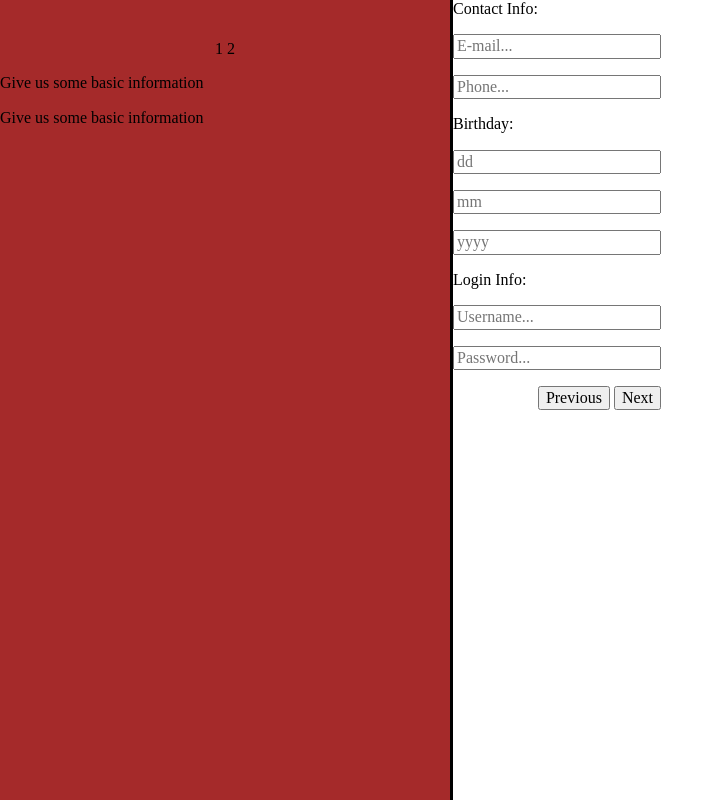
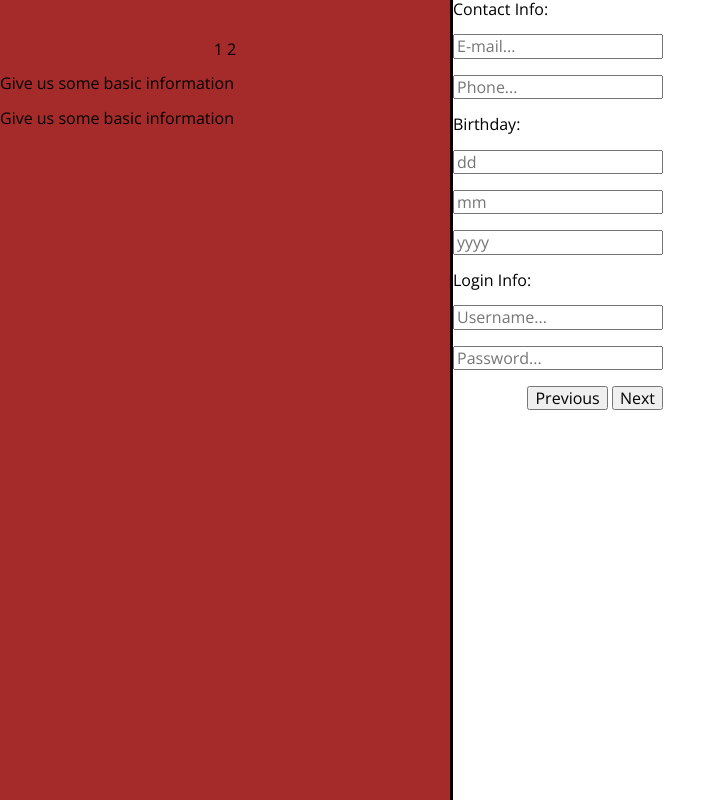
Before and after one commit to emre-crg/dopigo-challenge, a website: page index.html in a window 1280 px wide. Shown: the whole page, without its empty margins (0-726 px from the left). Drawn offline with nearby package versions, Linux system fonts and the light colour scheme.

Commit message:
font dosyası eklendi

```diff
--- a/index.html
+++ b/index.html
@@ -7,6 +7,8 @@
   <meta name="viewport" content="width=device-width, initial-scale=1.0">
   <title>Dopigo Challenge</title>
   <link rel="stylesheet" href="css/main.css">
+  <link rel="preconnect" href="https://fonts.gstatic.com">
+  <link href="https://fonts.googleapis.com/css2?family=Open+Sans:ital,wght@0,400;1,300;1,400&display=swap" rel="stylesheet">
 </head>
 <body>
   <div class="container">
--- a/sass/global.scss
+++ b/sass/global.scss
@@ -1,6 +1,8 @@
 html,
 body {
   height: 100%;
+  font-family: $font-family;
+  //line-height: 1.4;
 }
 
 .container {
--- a/sass/variable.scss
+++ b/sass/variable.scss
@@ -5,3 +5,5 @@ $border-radius: 3px;
 $font-size: 16px;
 //
 $color-primary: #695a96;
+//
+$font-family: 'Open Sans', sans-serif;
```
Also changed, not shown: css/main.css.
